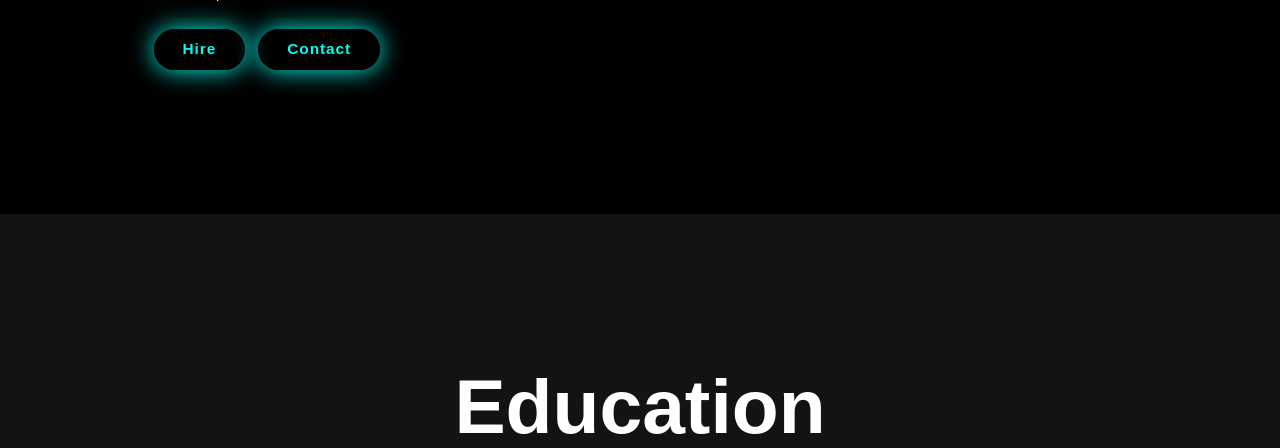
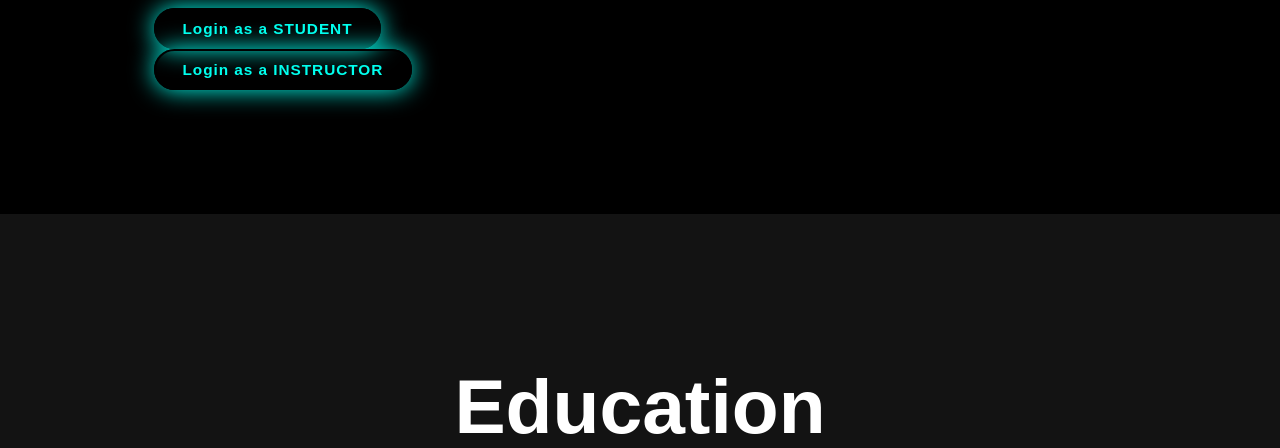
Before and after one commit to aiibooouuu/webtrial, a Flask app: page / in a window 1280 px wide. Shown: the part 586-1034 px from the top of the page. Run offline with Flask 3, Linux system fonts and the light colour scheme.

Commit message:
changed hire and contact to student_login and instructor_login

```diff
--- a/website/templates/index.html
+++ b/website/templates/index.html
@@ -44,8 +44,8 @@
             </div> -->
             <br>
             <div class="btn-grp">
-                <a href="#" class="btn"> Hire </a> &nbsp &nbsp
-                <a href="#contact" class="btn"> Contact </a>
+                <a href="#" class="btn"> Login as a STUDENT </a> &nbsp &nbsp
+                <a href="#contact" class="btn"> Login as a INSTRUCTOR </a>
             </div>
             </div>
             <div class="home-img">
```
Also changed, not shown: website/static/styleloginstudent.css (added).
